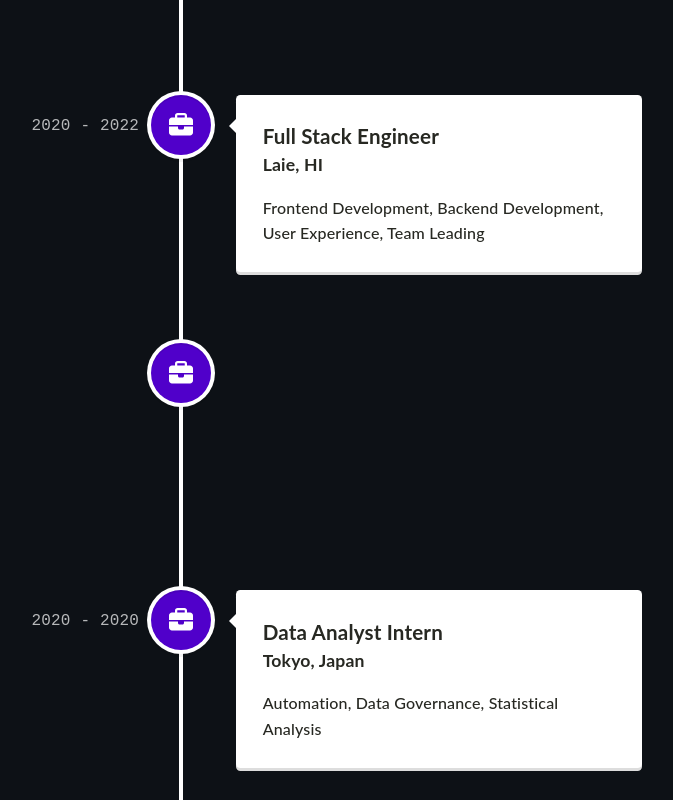
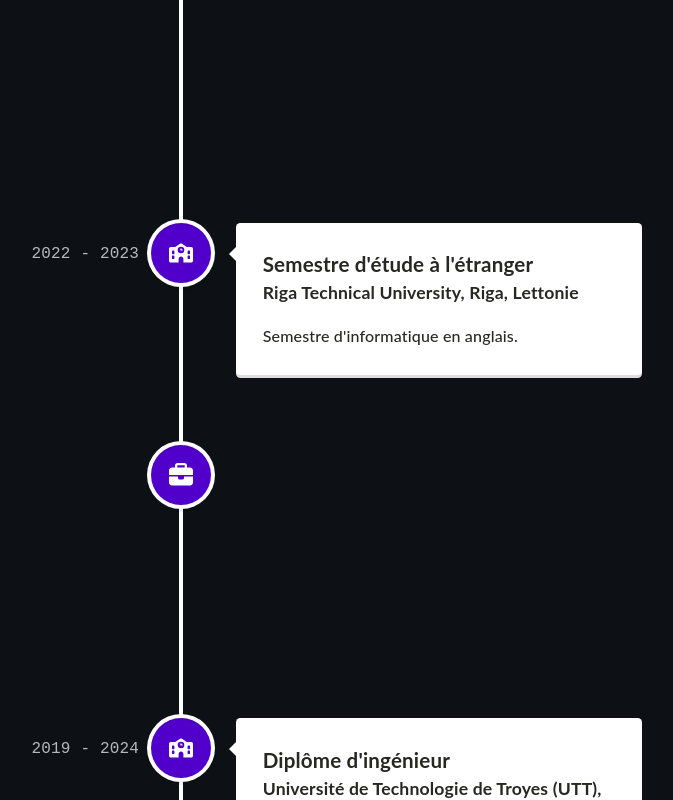
Before and after one commit to AdamBoucquemont/React_Portfolio, a React (Create React App) app: page / in a window 1280 px wide. Shown: the part 2140-2940 px from the top of the page, without its empty margins (459-1132 px from the left). Built offline with nearby package versions, Linux system fonts and the light colour scheme.

Commit message:
✨ Add Timeline part

```diff
--- a/src/components/Timeline.tsx
+++ b/src/components/Timeline.tsx
@@ -1,8 +1,8 @@
 import React from "react";
 import '@fortawesome/free-regular-svg-icons'
 import { FontAwesomeIcon } from '@fortawesome/react-fontawesome';
-import { faBriefcase } from '@fortawesome/free-solid-svg-icons';
-import { VerticalTimeline, VerticalTimelineElement }  from 'react-vertical-timeline-component';
+import { faBriefcase, faSchool } from '@fortawesome/free-solid-svg-icons';
+import { VerticalTimeline, VerticalTimelineElement } from 'react-vertical-timeline-component';
 import 'react-vertical-timeline-component/style.min.css';
 import '../assets/styles/Timeline.scss'
 
@@ -16,14 +16,32 @@ function Timeline() {
             className="vertical-timeline-element--work"
             contentStyle={{ background: 'white', color: 'rgb(39, 40, 34)' }}
             contentArrowStyle={{ borderRight: '7px solid  white' }}
-            date="2022 - present"
+            date="2023 - 2024"
             iconStyle={{ background: '#5000ca', color: 'rgb(39, 40, 34)' }}
             icon={<FontAwesomeIcon icon={faBriefcase} />}
           >
-            <h3 className="vertical-timeline-element-title">Technology Consultant</h3>
-            <h4 className="vertical-timeline-element-subtitle">Dallas, TX</h4>
+            <h3 className="vertical-timeline-element-title">Ingénieur IA (stage)</h3>
+            <h4 className="vertical-timeline-element-subtitle">Aubay, Boulogne-Billancourt, France</h4>
             <p>
-              Full-stack Web Development, GenAI/LLM, Project Management, Business Development
+              Stage de Recherche et de développement dans l’IA afin de
+              réaliser automatiquement des états de l’art grâce aux
+              dernières techniques de l’IA (génération de résumés et topic
+              modeling). Création d’une application web en React et FastAPI
+              pour interagir facilement avec notre modèle.
+            </p>
+          </VerticalTimelineElement>
+          <VerticalTimelineElement
+            className="vertical-timeline-element--work"
+            contentStyle={{ background: 'white', color: 'rgb(39, 40, 34)' }}
+            contentArrowStyle={{ borderRight: '7px solid  white' }}
+            date="2022 - 2023"
+            iconStyle={{ background: '#5000ca', color: 'rgb(39, 40, 34)' }}
+            icon={<FontAwesomeIcon icon={faSchool} />}
+          >
+            <h3 className="vertical-timeline-element-title">Semestre d'étude à l'étranger</h3>
+            <h4 className="vertical-timeline-element-subtitle">Riga Technical University, Riga, Lettonie</h4>
+            <p>
+              Semestre d'informatique en anglais.
             </p>
           </VerticalTimelineElement>
           <VerticalTimelineElement
@@ -32,34 +50,36 @@ function Timeline() {
             iconStyle={{ background: '#5000ca', color: 'rgb(39, 40, 34)' }}
             icon={<FontAwesomeIcon icon={faBriefcase} />}
           >
-            <h3 className="vertical-timeline-element-title">Full Stack Engineer</h3>
-            <h4 className="vertical-timeline-element-subtitle">Laie, HI</h4>
+            <h3 className="vertical-timeline-element-title">Assistant ingénieur (Stage)</h3>
+            <h4 className="vertical-timeline-element-subtitle">1339 SAS - Grytics, Troyes, France</h4>
             <p>
-              Frontend Development, Backend Development, User Experience, Team Leading
+              Développement web en React (Frontend) et Node.js (Backend)
+              et réalisation de tests automatiques en JavaScript grâce à
+              Cypress.
             </p>
           </VerticalTimelineElement>
           <VerticalTimelineElement
             className="vertical-timeline-element--work"
-            date="2021 - 2021"
+            date="2019 - 2024"
             iconStyle={{ background: '#5000ca', color: 'rgb(39, 40, 34)' }}
-            icon={<FontAwesomeIcon icon={faBriefcase} />}
+            icon={<FontAwesomeIcon icon={faSchool} />}
           >
-            <h3 className="vertical-timeline-element-title">Staff Engineer Intern</h3>
-            <h4 className="vertical-timeline-element-subtitle">Laie, HI</h4>
+            <h3 className="vertical-timeline-element-title">Diplôme d'ingénieur</h3>
+            <h4 className="vertical-timeline-element-subtitle">Université de Technologie de Troyes (UTT), Troyes, France</h4>
             <p>
-              Full-stack Development, API Development, User Experience
+              Diplôme d'ingénieur en Informatique et Systèmes d'Information (ISI) spécialisé en Valorisation des Connaissances (VDC)
             </p>
           </VerticalTimelineElement>
           <VerticalTimelineElement
             className="vertical-timeline-element--work"
-            date="2020 - 2020"
+            date="2017 - 2019"
             iconStyle={{ background: '#5000ca', color: 'rgb(39, 40, 34)' }}
-            icon={<FontAwesomeIcon icon={faBriefcase} />}
+            icon={<FontAwesomeIcon icon={faSchool} />}
           >
-            <h3 className="vertical-timeline-element-title">Data Analyst Intern</h3>
-            <h4 className="vertical-timeline-element-subtitle">Tokyo, Japan</h4>
+            <h3 className="vertical-timeline-element-title">Baccalauréat Scientifique</h3>
+            <h4 className="vertical-timeline-element-subtitle">Lycée Camille Claudel, Troyes, France</h4>
             <p>
-              Automation, Data Governance, Statistical Analysis
+              Baccalauréat Scientifique mention bien
             </p>
           </VerticalTimelineElement>
         </VerticalTimeline>
```
